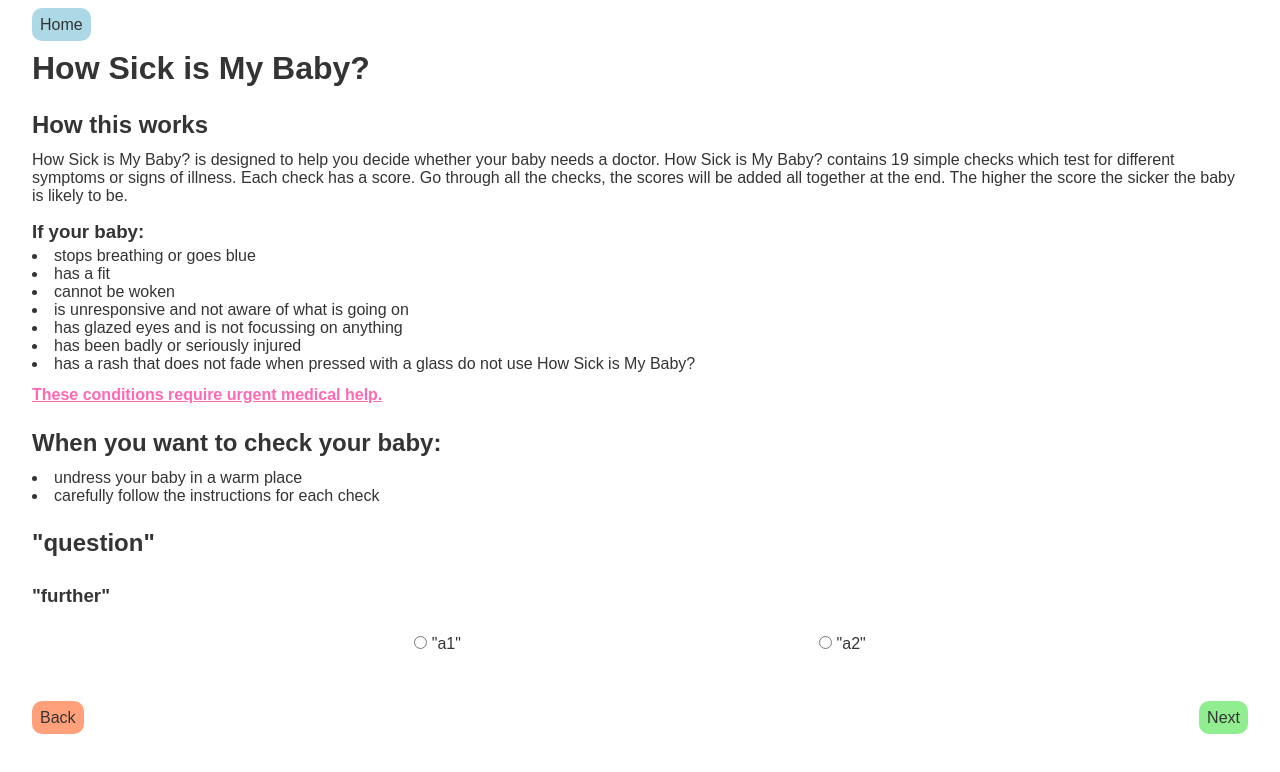
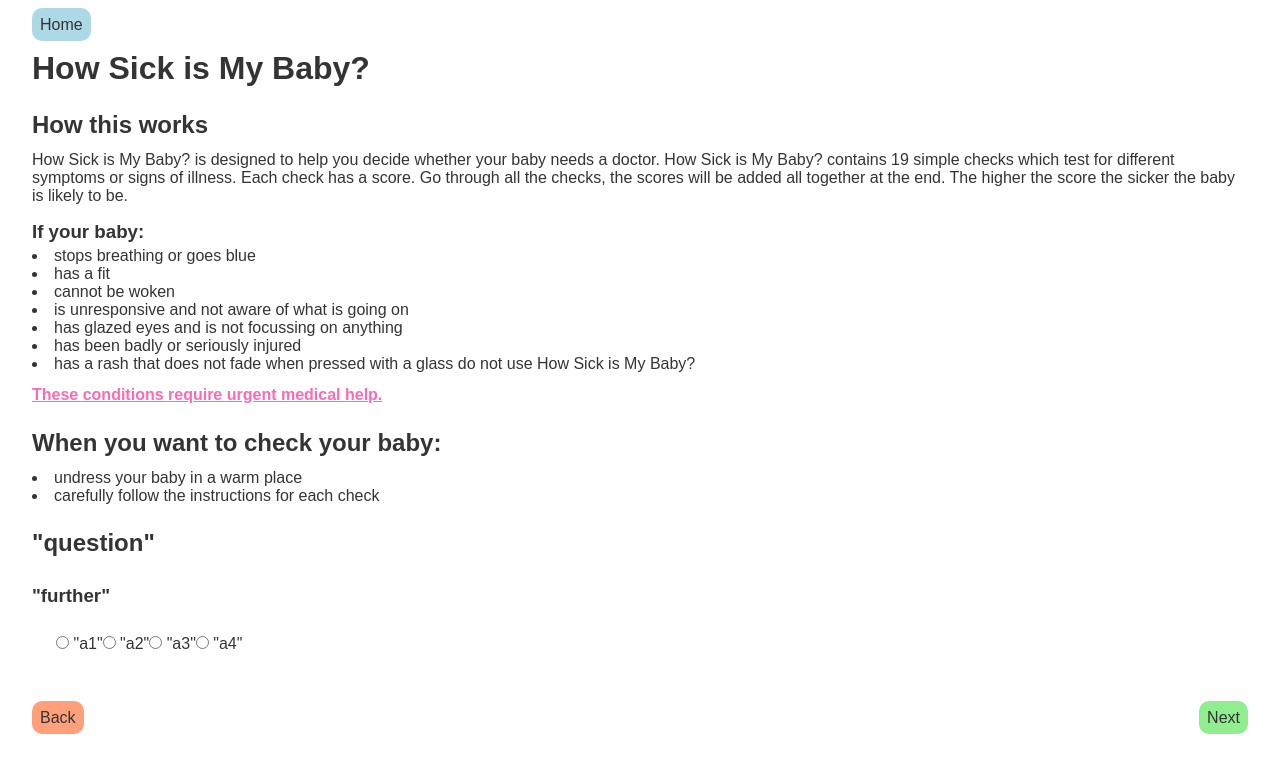
Before and after one commit to LauraPinckney/HowSickIsMyBaby, a React (Create React App) app: page / in a window 1280 px wide. Shown: the top 772 px of the page. Built offline with nearby package versions, Linux system fonts and the light colour scheme.

Commit message:
making question and answer component universal for all questions

```diff
--- a/src/components/TwoAnswers/TwoAnswers.jsx
+++ b/src/components/QuestionAnswers/QuestionAnswers.jsx
@@ -1,7 +1,7 @@
 import React from 'react';
-import styles from './TwoAnswers.module.scss';
+import styles from './QuestionAnswers.module.scss';
 
-export const TwoAnswers = () => {
+export const QuestionAnswers = () => {
   return (
     <div className={styles.container}>
       <h2>"question"</h2>
@@ -13,6 +13,12 @@ export const TwoAnswers = () => {
         <label>
           <input id="answer" type="radio" name="qAnswer" /> "a2"
         </label>
+        <label>
+          <input id="answer" type="radio" name="qAnswer" /> "a3"
+        </label>
+        <label>
+          <input id="answer" type="radio" name="qAnswer" /> "a4"
+        </label>
       </div>
     </div>
   );
--- a/src/components/TwoAnswers/TwoAnswers.module.scss
+++ b/src/components/QuestionAnswers/QuestionAnswers.module.scss
@@ -5,8 +5,6 @@
   margin: 0 2em 0 2em;
 
   &Buttons {
-    display: flex;
-    justify-content: space-evenly;
     padding: 1.5em;
   }
 }
--- a/src/components/index.js
+++ b/src/components/index.js
@@ -1,2 +1,4 @@
 export { Introduction } from './Introduction/Introduction.jsx';
 export { Navbar } from './navbar/navbar.jsx';
+export { QuestionAnswers } from './QuestionAnswers/QuestionAnswers.jsx';
+export { NavButtons } from './NavButtons/NavButtons.jsx';
--- a/src/pages/Home/Home.jsx
+++ b/src/pages/Home/Home.jsx
@@ -1,14 +1,12 @@
 import React from 'react';
 import './Home.scss';
-import { Introduction } from '../../components';
-import { TwoAnswers } from '../../components/TwoAnswers/TwoAnswers';
-import { NavButtons } from '../../components/NavButtons/NavButtons';
+import { Introduction, QuestionAnswers, NavButtons } from '../../components';
 
 export const Home = () => {
   return (
     <div>
       <Introduction />
-      <TwoAnswers />
+      <QuestionAnswers />
       <NavButtons />
     </div>
   );
```
